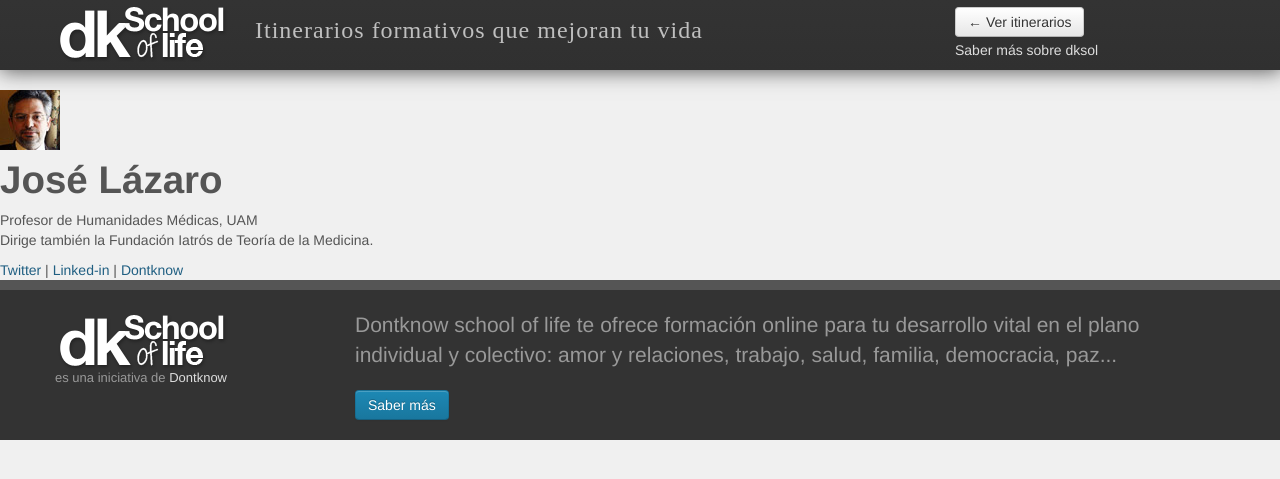
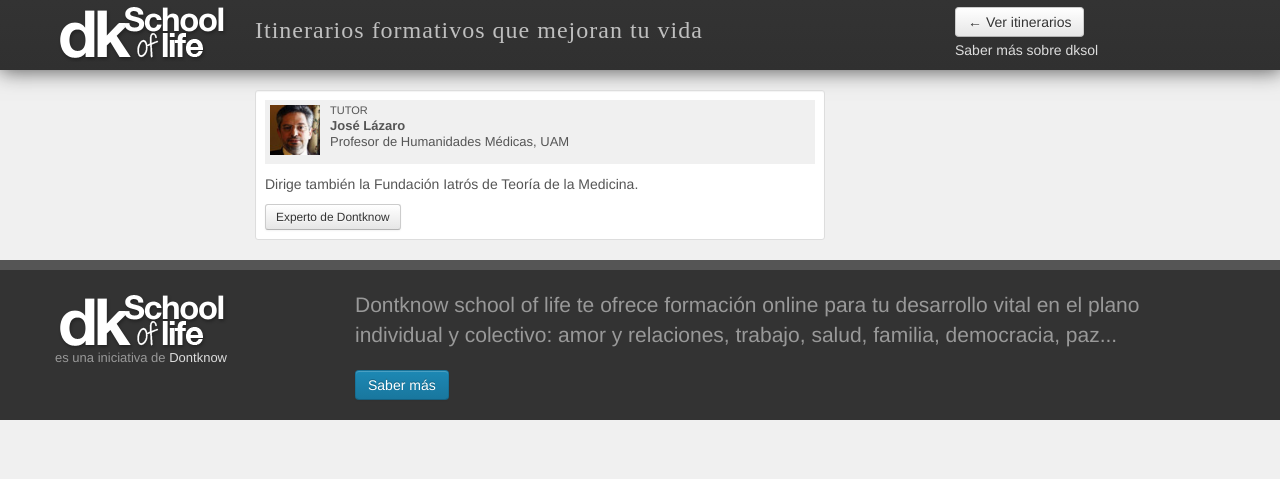
Before and after one commit to dontknow-net/dontknow-net.github.io, a Jekyll site: the page built from _posts/profesores/2013-04-25-jose-lazaro.md, in a window 1280 px wide. Shown: the top 479 px of the page. Built offline with Jekyll 4.4.1, drawn with Linux system fonts in a browser that asks for light colours; some web fonts are replaced.

Commit message:
Añadida una plantilla básica para el profesor

```diff
--- a/_layouts/profesor.html
+++ b/_layouts/profesor.html
@@ -3,12 +3,29 @@
 ---
 {% include header-mini.md %}
 
-<img src="{{page.imagen}}" alt="{{page.title}}">
-<h1>{{page.title}}</h1>
-<div class="cargo">{{page.cargo}}</div>
-
-{{ content }}
-
-<a href="https://twitter.com/{{page.twitter}}">Twitter</a> |
-<a href="{{page.linkedin}}">Linked-in</a> |
-<a href="{{page.dontknow}}">Dontknow</a>
+<div class="container">
+  <div class="row">
+    <div class="span6 offset2">
+        <div class="teacher well well-small">
+        <div class="firma">
+          <div class="user-picture">
+            <img src="{{page.imagen}}" alt="{{page.title}}">
+          </div>
+          <span class="teacher">Tutor</span>
+          <span class="name">{{page.title}}</span>
+          {{page.cargo}}
+        </div>
+        <p class="description">{{page.content}}</p>
+        {% if page.dontknow | size > 0 %}
+          <a href="{{page.dontknow}}" class="btn btn-small">Experto de Dontknow</a>
+        {% endif %}
+        {% if page.twitter | size > 0 %}
+          <a href="https://twitter.com/{{page.twitter}}" class="btn btn-small">Twitter</a>
+        {% endif %}
+        {% if page.linkedin | size > 0 %}
+          <a href="{{page.linkedin}}" class="btn btn-small">Linkedin</a>
+        {% endif %}
+      </div>
+    </div>
+  </div>
+</div>
```
